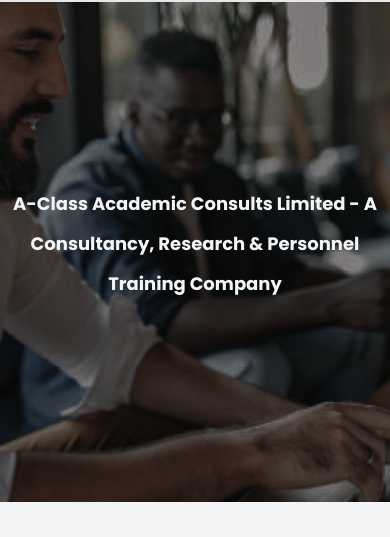
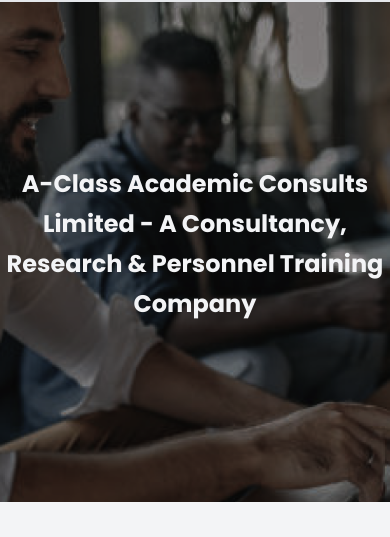
Before and after one commit to Sabastine-Aminaho/Benedict-web, a website: page public/about.html in a window 390 px wide. Shown: the part 61-598 px from the top of the page. Drawn offline with nearby package versions, Linux system fonts and the light colour scheme; files that its build step writes are made by us from their sources.

Commit message:
initial commit

```diff
--- a/public/about.html
+++ b/public/about.html
@@ -37,7 +37,7 @@
 
                 <div class="overlay"></div>
                 <div class="container z-10 mx-auto text-center text-white py-20">
-                    <h1 class=" text-lg md:text-4xl sm:text-3xl font-bold mb-4 leading-10">A-Class Academic Consults Limited - A Consultancy, Research  & Personnel Training Company</h1>
+                    <h1 class=" text-2xl md:text-4xl sm:text-3xl font-bold mb-4 leading-10">A-Class Academic Consults Limited - A Consultancy, Research  & Personnel Training Company</h1>
                 </div>
             </div>
         </div>
```
